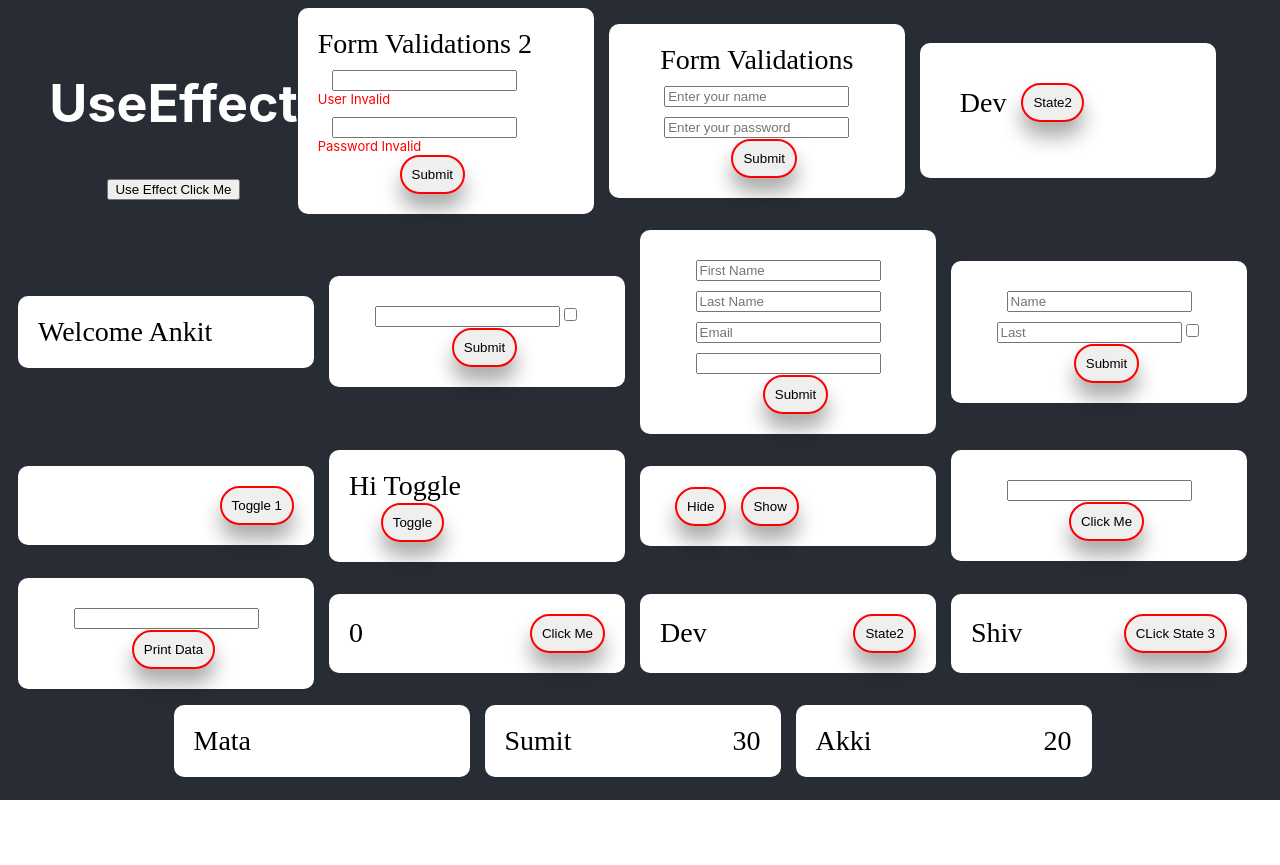
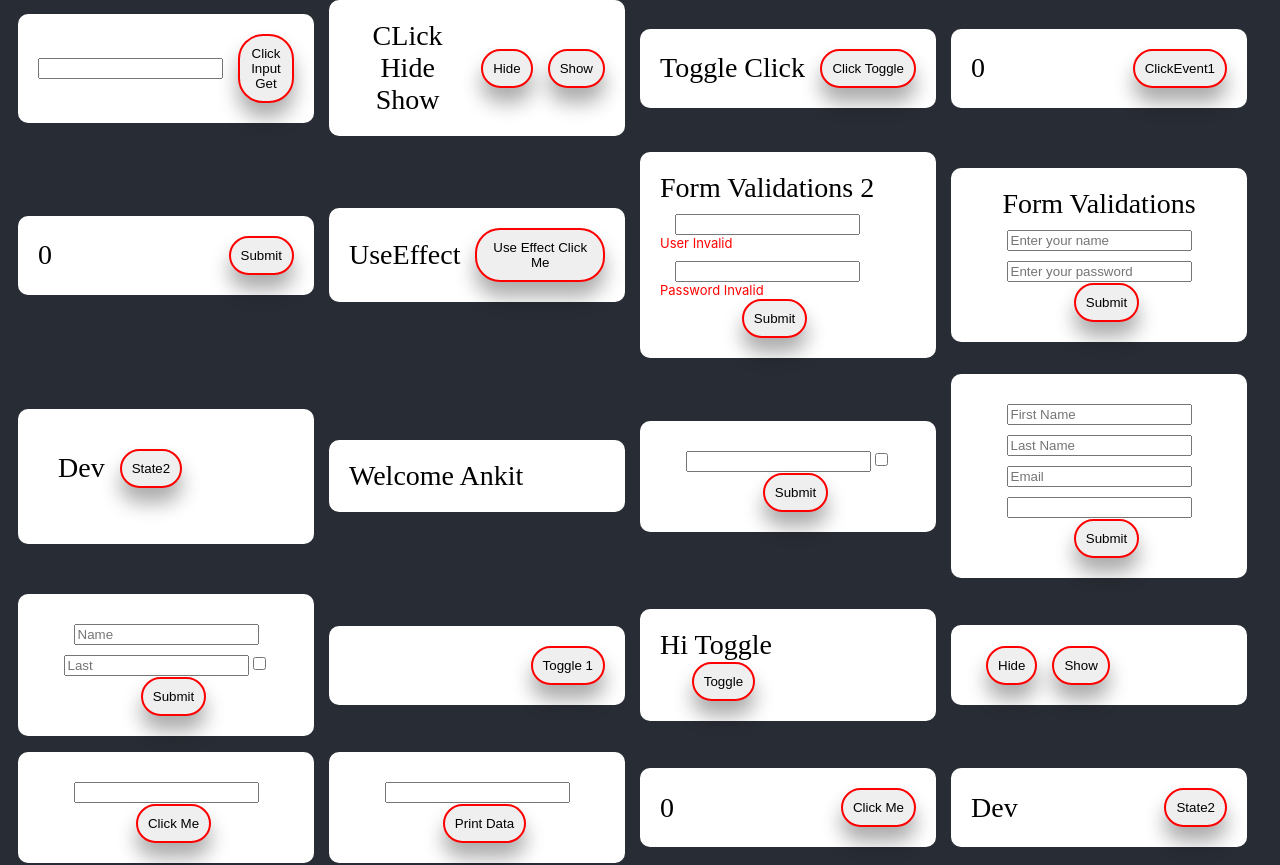
Before and after one commit to Mr-ankit-raj/basicReact, a React (Create React App) app: page / in a window 1280 px wide. Shown: the top 865 px of the page. Before the commit the page ends 800 px from the top, so only its background shows below. Built offline with nearby package versions, Linux system fonts and the light colour scheme.

Commit message:
Revision

```diff
--- a/public/index.html
+++ b/public/index.html
@@ -2,19 +2,19 @@
 <html lang="en">
   <head>
     <meta charset="utf-8" />
-    <link rel="icon" href="%PUBLIC_URL%/favicon.ico" />
+    <!-- <link rel="icon" href="%PUBLIC_URL%/favicon.ico" /> -->
     <meta name="viewport" content="width=device-width, initial-scale=1" />
     <meta name="theme-color" content="#000000" />
     <meta
       name="description"
       content="Web site created using create-react-app"
     />
-    <link rel="apple-touch-icon" href="%PUBLIC_URL%/logo192.png" />
+    <!-- <link rel="apple-touch-icon" href="%PUBLIC_URL%/logo192.png" /> -->
     <!--
       manifest.json provides metadata used when your web app is installed on a
       user's mobile device or desktop. See https://developers.google.com/web/fundamentals/web-app-manifest/
     -->
-    <link rel="manifest" href="%PUBLIC_URL%/manifest.json" />
+    <!-- <link rel="manifest" href="%PUBLIC_URL%/manifest.json" /> -->
     <!--
       Notice the use of %PUBLIC_URL% in the tags above.
       It will be replaced with the URL of the `public` folder during the build.
--- a/src/App.js
+++ b/src/App.js
@@ -19,12 +19,22 @@ import {
   FormValidation,
   FormValidation1,
   UseEffect1,
+  ClickEvent,
+  ClickEvent1,
+  Clicktoggle,
+  ClickHideShow,
+  ClickInputGet,
 } from "./Components";
 
 function App() {
   return (
     <div className="App">
       <header className="App-header">
+        <ClickInputGet />
+        <ClickHideShow />
+        <Clicktoggle />
+        <ClickEvent1 />
+        <ClickEvent />
         <UseEffect1 />
         <FormValidation1 />
         <FormValidation />
--- /dev/null
+++ b/src/Components/ClickEvent/ClickEvent.jsx
@@ -0,0 +1,17 @@
+import { useState } from "react";
+const ClickEvent = () => {
+  const [data, setData] = useState(0);
+  function dataGet() {
+    setData(data + 1);
+  }
+  return (
+    <div className="mainCard">
+      <h1>{data}</h1>
+      <button type="submit" onClick={dataGet}>
+        Submit
+      </button>
+    </div>
+  );
+};
+
+export default ClickEvent;
--- /dev/null
+++ b/src/Components/ClickEvent/ClickEvent1.jsx
@@ -0,0 +1,18 @@
+import { useState } from "react";
+const ClickEvent1 = () => {
+  const [data, usedata] = useState(0);
+  function getData() {
+    usedata(data + 1);
+  }
+  return (
+    <div className="mainCard">
+      <h1>{data}</h1>
+      <button type="submit" onClick={getData}>
+        {" "}
+        ClickEvent1
+      </button>
+    </div>
+  );
+};
+
+export default ClickEvent1;
--- /dev/null
+++ b/src/Components/ClickEvent/ClickHideShow.jsx
@@ -0,0 +1,19 @@
+import { useState } from "react";
+
+const ClickHideShow = () => {
+  const [data, setData] = useState(true);
+
+  return (
+    <div className="mainCard">
+      {data ? <h1>CLick Hide Show</h1> : null}
+      <button type="Submit" onClick={() => setData(false)}>
+        Hide
+      </button>
+      <button type="Submit" onClick={() => setData(true)}>
+        Show
+      </button>
+    </div>
+  );
+};
+
+export default ClickHideShow;
--- /dev/null
+++ b/src/Components/ClickEvent/ClickInputGet.jsx
@@ -0,0 +1,21 @@
+import { useState } from "react";
+const ClickInputGet = () => {
+  const [data, setData] = useState(null);
+  const [print, setPrint] = useState(false);
+  function getData(val) {
+    setData(val.target.value);
+    setPrint(false);
+  }
+
+  return (
+    <div className="mainCard">
+      {print ? <h1>{data}</h1> : null}
+      <input type="text" onChange={getData} />
+      <button type="submit" onClick={() => setPrint(true)}>
+        Click Input Get
+      </button>
+    </div>
+  );
+};
+
+export default ClickInputGet;
--- /dev/null
+++ b/src/Components/ClickEvent/Clicktoggle.jsx
@@ -0,0 +1,14 @@
+import { useState } from "react";
+const Clicktoggle = () => {
+  const [data, setData] = useState(true);
+
+  return (
+    <div className="mainCard">
+      {data ? <h1>Toggle Click</h1> : null}
+      <button type="submit" onClick={() => setData(!data)}>
+        Click Toggle
+      </button>
+    </div>
+  );
+};
+export default Clicktoggle;
--- a/src/Components/UseEffect/UseEffect1.jsx
+++ b/src/Components/UseEffect/UseEffect1.jsx
@@ -2,7 +2,7 @@
 const UseEffect = () => {
   //   const [data, setData] = useState(0);
   return (
-    <div>
+    <div className="mainCard">
       <h1>UseEffect</h1>
       <button>Use Effect Click Me</button>
     </div>
```
Also changed, not shown: src/Components/index.jsx (+10 -0 lines), src/Components/ClickEvent/ClickInputGet1.jsx (added).
